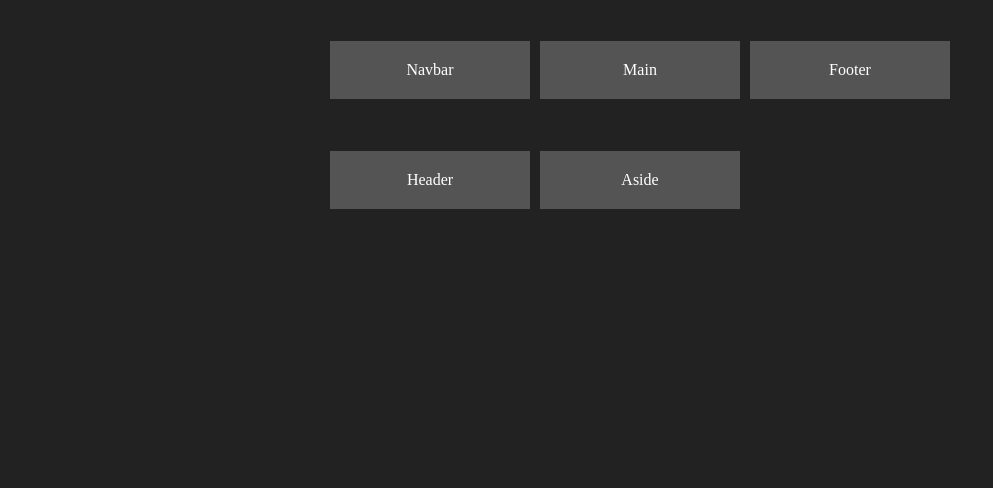
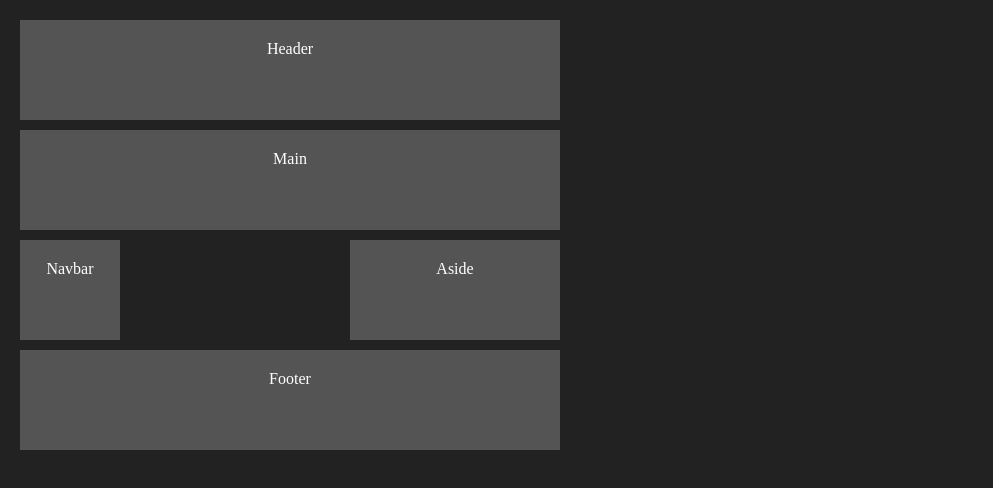
Before and after one commit to waweroh/frontend, a plain HTML site: page grid.html in a window 1280 px wide. Shown: the whole page, without its empty margins (0-993 px from the left). Drawn offline with Linux system fonts and the light colour scheme.

Commit message:
grid template areas and grid area

```diff
--- a/grid.css
+++ b/grid.css
@@ -8,21 +8,31 @@
   height: 100vh;
   /*grid stuff */
   display: grid;
-  grid-template-columns: repeat(3, 200px);
+  grid-template-columns: repeat(5, 100px);
   /* grid-template-columns: repeat(3, 1fr); */
   /* grid-template-columns: 1fr minmax(200px, 1fr) 1fr; */
   /* grid-template-columns: repeat(auto-fit,100px);
   grid-template-columns: repeat(auto-fill,100px); */
-  grid-template-rows: repeat(4, 100px);
+  grid-template-rows: repeat(5, 100px);
   grid-gap:10px;
-  justify-content: center;
-  align-items: center;
+  /* justify-content: center;
+  align-items: center; */
+  grid-template-areas:
+  "h h h h h"
+  "m m m m m"
+  "s s . a a"
+  "f f f f f"
+  ;
+
 
 }
 
 
 header{
   order:1;
+  /* grid-area size and location of a grid short for grid-row-start, end and column*/
+  grid-area: h;
+  /* align-self:flex-start ; */
   /* grid-column-start: 1;
   grid-column-end: 3;
   grid-row-start: 1;
@@ -35,6 +45,16 @@ aside{
   /* grid-column-start: 2;
   grid-column-end: 4; */
   /* grid-column: 2/4; */
+  grid-area: a;
+}
+section{
+  grid-area: s;
+}
+main{
+  grid-area: m;
+}
+footer{
+  grid-area: f;
 }
 .s {
   padding: 20px;
```
